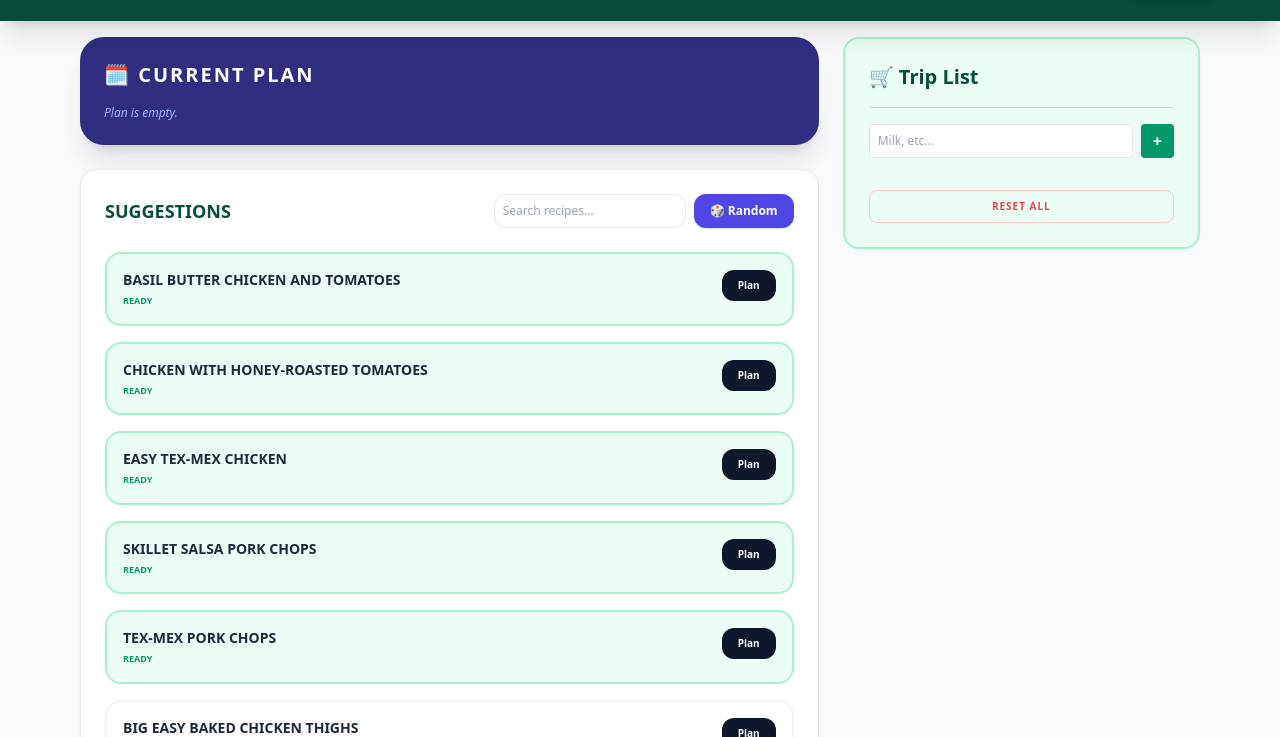
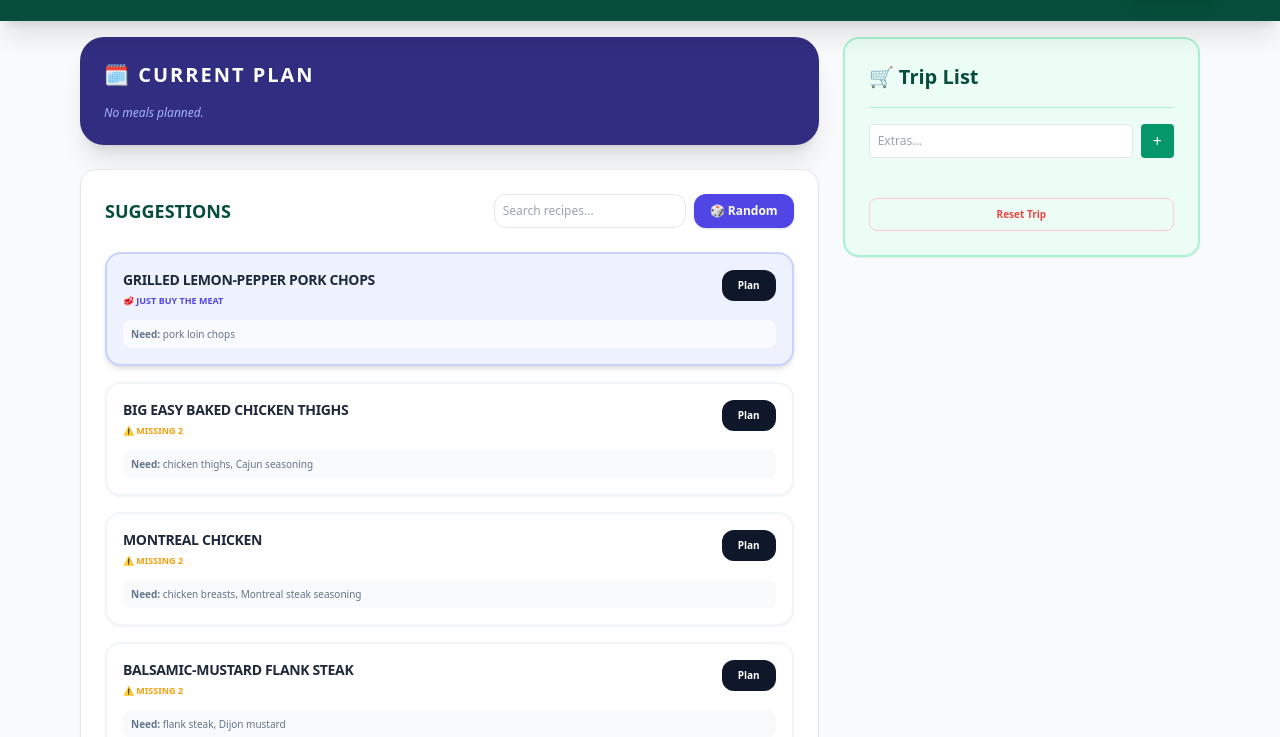
Before and after one commit to crystaldawn23/Alacena, a plain HTML site: page index.html in a window 1280 px wide. Shown: the part 63-800 px from the top of the page. Drawn offline with nearby package versions, Linux system fonts and the light colour scheme.

Commit message:
Update index.html for Pro Dashboard
Edited logic to exclude meat from missing ingredients, update default pantry

```diff
--- a/index.html
+++ b/index.html
@@ -3,7 +3,7 @@
 <head>
     <meta charset="UTF-8">
     <meta name="viewport" content="width=device-width, initial-scale=1.0">
-    <title>Alacena | Search Enabled</title>
+    <title>Alacena | Pro Dashboard</title>
     <script src="https://cdn.tailwindcss.com"></script>
 </head>
 <body class="bg-slate-50 text-slate-900 pb-40">
@@ -42,20 +42,17 @@
 
                 <div class="bg-emerald-50 p-6 rounded-2xl border-2 border-emerald-200 h-fit sticky top-24 shadow-sm">
                     <h2 class="text-xl font-bold mb-4 text-emerald-900">🛒 Trip List</h2>
-                    <div class="space-y-4">
-                        <ul id="recipe-shopping-list" class="space-y-2 font-bold text-emerald-800 text-sm italic"></ul>
-                        <hr class="border-emerald-200">
-                        <div class="flex gap-2"><input type="text" id="extra-input" placeholder="Milk, etc..." class="flex-1 p-2 border rounded text-xs outline-none"><button onclick="addExtraItem()" class="bg-emerald-600 text-white px-3 rounded font-bold">+</button></div>
-                        <ul id="extra-shopping-list" class="space-y-2 font-bold text-emerald-800 text-sm"></ul>
-                        <button onclick="clearTrip()" class="w-full mt-4 text-[10px] text-red-500 font-black uppercase tracking-widest border border-red-200 py-2 rounded-lg">Reset All</button>
-                    </div>
+                    <ul id="recipe-shopping-list" class="space-y-2 font-bold text-emerald-800 text-sm mb-4 italic"></ul>
+                    <hr class="border-emerald-200 mb-4">
+                    <div class="flex gap-2"><input type="text" id="extra-input" placeholder="Extras..." class="flex-1 p-2 border rounded text-xs"><button onclick="addExtraItem()" class="bg-emerald-600 text-white px-3 rounded">+</button></div>
+                    <ul id="extra-shopping-list" class="mt-4 space-y-2 font-bold text-emerald-800 text-sm"></ul>
+                    <button onclick="clearTrip()" class="w-full mt-6 text-[10px] text-red-500 font-black border border-red-200 py-2 rounded-lg">Reset Trip</button>
                 </div>
             </div>
         </section>
 
         <section id="library-tab" class="hidden">
             <div class="bg-white p-6 rounded-2xl shadow-sm border mb-6">
-                <h2 class="text-xl font-bold mb-4 text-emerald-800 uppercase text-xs">Library Search & Add</h2>
                 <div class="flex flex-col md:flex-row gap-2 mb-4">
                     <input type="text" id="search-library" oninput="render()" placeholder="Search your collection..." class="flex-1 p-2 border rounded-xl text-sm outline-none">
                     <button onclick="openAddModal()" class="bg-emerald-600 text-white px-6 py-2 rounded-xl font-bold text-sm">+ Add Recipe</button>
@@ -88,11 +85,12 @@
 
     <script src="recipes.js"></script>
     <script>
-        const initialStaples = ["chicken breasts", "chicken thighs", "ground beef", "pork chops", "bacon", "shrimp", "butter", "olive oil", "vegetable oil", "salt", "pepper", "garlic", "onion", "red onion", "chicken broth", "beef broth", "rice", "orzo", "spaghetti", "linguine", "ramen noodles", "flour", "honey", "soy sauce", "balsamic vinegar", "lime juice", "lemon juice", "cumin", "chili powder", "paprika", "dried rosemary", "italian seasoning", "taco seasoning", "parmesan", "cheddar", "monterey jack", "salsa", "enchilada sauce", "diced tomatoes", "grape tomatoes", "romaine", "spinach", "cucumber", "avocados", "cilantro", "fresh basil", "frozen corn", "black beans"];
+        const initialStaples = ["butter", "olive oil", "vegetable oil", "salt", "pepper", "garlic", "chicken broth", "beef broth", "rice", "spaghetti", "flour", "honey", "soy sauce", "balsamic vinegar", "lime juice", "cumin", "chili powder", "paprika", "dried rosemary", "italian seasoning", "taco seasoning"];
+        const meatKeywords = ["chicken", "beef", "pork", "steak", "shrimp", "sausage", "kielbasa", "meat", "roast", "loin", "chops", "brisket", "hen", "turkey"];
 
-        let userAdded = JSON.parse(localStorage.getItem('alacena_v26_user')) || [];
-        let pantry = JSON.parse(localStorage.getItem('alacena_v26_pantry')) || [...initialStaples];
-        let extras = JSON.parse(localStorage.getItem('alacena_v26_extras')) || [];
+        let userAdded = JSON.parse(localStorage.getItem('alacena_v27_user')) || [];
+        let pantry = JSON.parse(localStorage.getItem('alacena_v27_pantry')) || [...initialStaples];
+        let extras = JSON.parse(localStorage.getItem('alacena_v27_extras')) || [];
         let plannedIds = [];
 
         function showTab(tab) {
@@ -102,15 +100,14 @@
         }
 
         function render() {
-            localStorage.setItem('alacena_v26_user', JSON.stringify(userAdded));
-            localStorage.setItem('alacena_v26_pantry', JSON.stringify(pantry));
-            localStorage.setItem('alacena_v26_extras', JSON.stringify(extras));
+            localStorage.setItem('alacena_v27_user', JSON.stringify(userAdded));
+            localStorage.setItem('alacena_v27_pantry', JSON.stringify(pantry));
+            localStorage.setItem('alacena_v27_extras', JSON.stringify(extras));
 
             const library = (typeof preloadedRecipes !== 'undefined') ? [...preloadedRecipes, ...userAdded] : [...userAdded];
             const plannerSearch = document.getElementById('search-planner').value.toLowerCase();
             const librarySearch = document.getElementById('search-library').value.toLowerCase();
 
-            // Trip calculation
             let recipeMissing = [];
             plannedIds.forEach(id => {
                 const r = library.find(x => x.id == id);
@@ -119,57 +116,70 @@
             const virtualInv = [...pantry, ...extras, ...recipeMissing];
 
             // Render Pantry
-            document.getElementById('pantry-list').innerHTML = pantry.map((item, idx) => `<span class="bg-white px-2 py-1 rounded-full border border-slate-200 shadow-sm">${item} <button onclick="removePantry(${idx})" class="text-red-400 font-black ml-1">×</button></span>`).join('');
+            document.getElementById('pantry-list').innerHTML = pantry.map((item, idx) => `<span class="bg-white px-2 py-1 rounded-full border border-slate-200">${item} <button onclick="removePantry(${idx})" class="text-red-400">×</button></span>`).join('');
 
             // Render Trip
             document.getElementById('recipe-shopping-list').innerHTML = [...new Set(recipeMissing)].map(item => `<li>• ${item}</li>`).join('');
-            document.getElementById('extra-shopping-list').innerHTML = extras.map((item, idx) => `<li class="flex justify-between"><span>• ${item}</span> <button onclick="removeExtra(${idx})" class="text-red-300 font-black">×</button></li>`).join('');
+            document.getElementById('extra-shopping-list').innerHTML = extras.map((item, idx) => `<li class="flex justify-between"><span>• ${item}</span> <button onclick="removeExtra(${idx})" class="text-red-300">×</button></li>`).join('');
 
             // Render Plan
-            document.getElementById('current-plan-list').innerHTML = plannedIds.length === 0 ? `<p class="text-indigo-300 italic text-xs">Plan is empty.</p>` :
+            document.getElementById('current-plan-list').innerHTML = plannedIds.length === 0 ? `<p class="text-indigo-300 italic text-xs">No meals planned.</p>` :
                 plannedIds.map(id => {
                     const r = library.find(x => x.id == id);
-                    return `<div class="bg-indigo-800 p-3 rounded-xl flex justify-between items-center mb-2"><span class="font-bold text-xs">🥗 ${r.name}</span><button onclick="unplanMeal(${id})" class="text-indigo-400 text-[10px] font-black uppercase">Remove</button></div>`;
+                    return `<div class="bg-indigo-800 p-3 rounded-xl flex justify-between items-center mb-2"><span class="font-bold text-xs uppercase">🥗 ${r.name}</span><button onclick="unplanMeal(${id})" class="text-indigo-400 text-[10px] font-black uppercase">Remove</button></div>`;
                 }).join('');
 
-            // Filtered Suggestions
+            // Filtered & Sorted Suggestions
             const suggestions = library.map(r => {
                 const realMissing = r.ings.filter(i => !pantry.some(p => i.toLowerCase().includes(p.toLowerCase())));
                 const virtualMissing = r.ings.filter(i => !virtualInv.some(p => i.toLowerCase().includes(p.toLowerCase())));
                 const owned = r.ings.length - realMissing.length;
-                return { ...r, realMissing, virtualMissing, owned, isPlanned: plannedIds.includes(r.id) };
+
+                // MEAT PRIORITY LOGIC
+                const isMeatPriority = virtualMissing.length === 1 && meatKeywords.some(meat => virtualMissing[0].toLowerCase().includes(meat));
+
+                return { ...r, realMissing, virtualMissing, owned, isPlanned: plannedIds.includes(r.id), isMeatPriority };
             })
             .filter(r => !r.isPlanned && r.owned > 0 && (r.name.toLowerCase().includes(plannerSearch) || r.ings.some(i => i.toLowerCase().includes(plannerSearch))))
-            .sort((a, b) => a.virtualMissing.length - b.virtualMissing.length);
+            .sort((a, b) => {
+                if (a.isMeatPriority && !b.isMeatPriority) return -1;
+                if (!a.isMeatPriority && b.isMeatPriority) return 1;
+                return a.virtualMissing.length - b.virtualMissing.length;
+            });
 
             document.getElementById('suggestions-list').innerHTML = suggestions.map(r => {
                 const isReady = r.virtualMissing.length === 0;
                 return `
-                <div id="recipe-card-${r.id}" class="p-4 border-2 rounded-2xl flex flex-col gap-3 ${isReady ? 'bg-emerald-50 border-emerald-200' : 'bg-white border-slate-100 shadow-sm'}">
+                <div id="recipe-card-${r.id}" class="p-4 border-2 rounded-2xl flex flex-col gap-3 ${isReady ? 'bg-emerald-50 border-emerald-200' : (r.isMeatPriority ? 'bg-indigo-50 border-indigo-200 shadow-md' : 'bg-white border-slate-100 shadow-sm')}">
                     <div class="flex justify-between items-start">
-                        <div><h3 class="font-bold text-sm text-slate-800 uppercase">${r.name}</h3><p class="text-[9px] font-black uppercase mt-1 ${isReady ? 'text-emerald-600' : 'text-amber-500'}">${isReady ? 'READY' : r.virtualMissing.length + ' missing'}</p></div>
+                        <div>
+                            <h3 class="font-bold text-sm text-slate-800 uppercase tracking-tight">${r.name}</h3>
+                            <p class="text-[9px] font-black uppercase mt-1 ${isReady ? 'text-emerald-600' : (r.isMeatPriority ? 'text-indigo-600' : 'text-amber-500')}">
+                                ${isReady ? '✅ READY' : (r.isMeatPriority ? '🥩 JUST BUY THE MEAT' : '⚠️ Missing ' + r.virtualMissing.length)}
+                            </p>
+                        </div>
                         <button onclick="planMeal(${r.id})" class="bg-slate-900 text-white px-4 py-2 rounded-xl font-bold text-[10px]">Plan</button>
                     </div>
-                    ${!isReady ? `<div class="bg-slate-50 p-2 rounded-lg text-[10px] text-slate-500"><b>Buy:</b> ${r.virtualMissing.join(', ')}</div>` : ''}
+                    ${!isReady ? `<div class="bg-slate-50 p-2 rounded-lg text-[10px] text-slate-500 leading-tight"><b>Need:</b> ${r.virtualMissing.join(', ')}</div>` : ''}
                 </div>`;
             }).join('');
 
-            // Filtered Library
+            // Library
             const filteredLib = library.filter(r => r.name.toLowerCase().includes(librarySearch) || r.ings.some(i => i.toLowerCase().includes(librarySearch)));
             document.getElementById('full-recipe-list').innerHTML = filteredLib.map(r => `
-                <div class="bg-white p-3 rounded-xl border flex flex-col gap-2 shadow-sm">
-                    <h3 class="font-bold text-[10px] uppercase truncate">${r.name}</h3>
+                <div class="bg-white p-3 rounded-xl border flex flex-col gap-2 shadow-sm text-[10px] font-bold uppercase">
+                    <span class="truncate">${r.name}</span>
                     <div class="flex gap-1">
-                        <button onclick="planMeal(${r.id})" class="flex-1 bg-emerald-600 text-white text-[9px] font-bold py-1 rounded">PLAN</button>
-                        <button onclick="openEdit(${r.id})" class="flex-1 bg-slate-100 text-slate-600 text-[9px] font-bold py-1 rounded">EDIT</button>
-                        <button onclick="deleteRecipe(${r.id})" class="px-2 bg-red-50 text-red-400 text-[9px] font-bold py-1 rounded">×</button>
+                        <button onclick="planMeal(${r.id})" class="flex-1 bg-emerald-600 text-white py-1 rounded">PLAN</button>
+                        <button onclick="openEdit(${r.id})" class="flex-1 bg-slate-100 text-slate-600 py-1 rounded">EDIT</button>
+                        <button onclick="deleteRecipe(${r.id})" class="px-2 bg-red-50 text-red-400 py-1 rounded">×</button>
                     </div>
                 </div>`).join('');
         }
 
-        // Logic Functions
+        // Action Logic
         function openEdit(id) {
-            const library = [...preloadedRecipes, ...userAdded];
+            const library = (typeof preloadedRecipes !== 'undefined') ? [...preloadedRecipes, ...userAdded] : [...userAdded];
             const r = library.find(x => x.id == id);
             document.getElementById('modal-title').innerText = "Edit Recipe";
             document.getElementById('edit-id').value = id;
@@ -179,23 +189,18 @@
         }
         function openAddModal() {
             document.getElementById('modal-title').innerText = "Add New Recipe";
-            document.getElementById('edit-id').value = "";
-            document.getElementById('edit-name').value = "";
-            document.getElementById('edit-ings').value = "";
+            document.getElementById('edit-id').value = ""; document.getElementById('edit-name').value = ""; document.getElementById('edit-ings').value = "";
             document.getElementById('editModal').classList.remove('hidden');
         }
         function saveEdit() {
             const id = document.getElementById('edit-id').value;
             const name = document.getElementById('edit-name').value;
             const ings = document.getElementById('edit-ings').value.split(',').map(i => i.trim()).filter(i => i);
-            if(!name || !ings.length) return;
             if(id) {
                 const idx = userAdded.findIndex(r => r.id == id);
                 if(idx > -1) userAdded[idx] = { id: parseFloat(id), name, ings };
                 else userAdded.push({ id: parseFloat(id), name, ings });
-            } else {
-                userAdded.push({ id: Date.now(), name, ings });
-            }
+            } else { userAdded.push({ id: Date.now(), name, ings }); }
             closeEdit(); render();
         }
         function closeEdit() { document.getElementById('editModal').classList.add('hidden'); }
@@ -204,12 +209,10 @@
         function clearTrip() { plannedIds = []; extras = []; render(); }
         function deleteRecipe(id) { userAdded = userAdded.filter(r => r.id !== id); render(); }
         function pickRandom() {
-            const pool = [...preloadedRecipes, ...userAdded].filter(r => !plannedIds.includes(r.id));
+            const pool = (typeof preloadedRecipes !== 'undefined') ? [...preloadedRecipes, ...userAdded].filter(r => !plannedIds.includes(r.id)) : userAdded.filter(r => !plannedIds.includes(r.id));
             if(pool.length) {
                 const pick = pool[Math.floor(Math.random() * pool.length)];
                 document.getElementById('search-planner').value = pick.name; render();
-                const card = document.getElementById(`recipe-card-${pick.id}`);
-                if(card) { card.classList.add('ring-4', 'ring-indigo-500'); setTimeout(() => card.classList.remove('ring-4', 'ring-indigo-500'), 2000); }
             }
         }
         function restorePantry() { pantry = [...initialStaples]; render(); }
```
